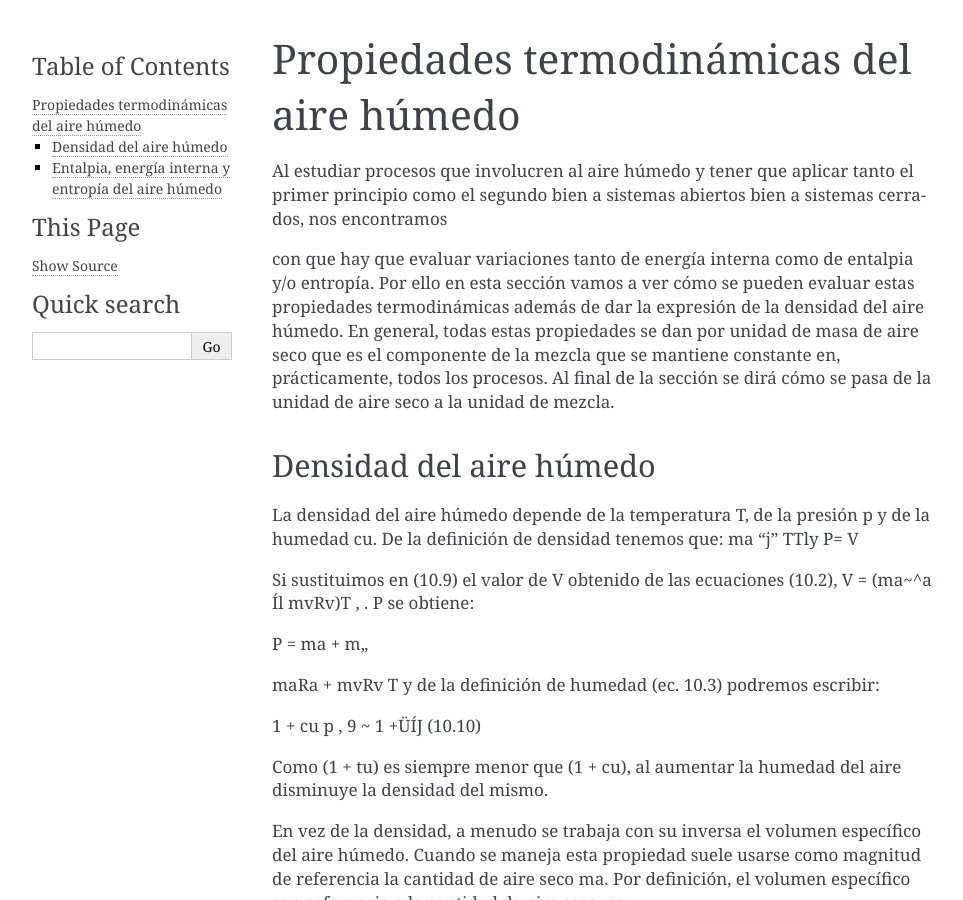
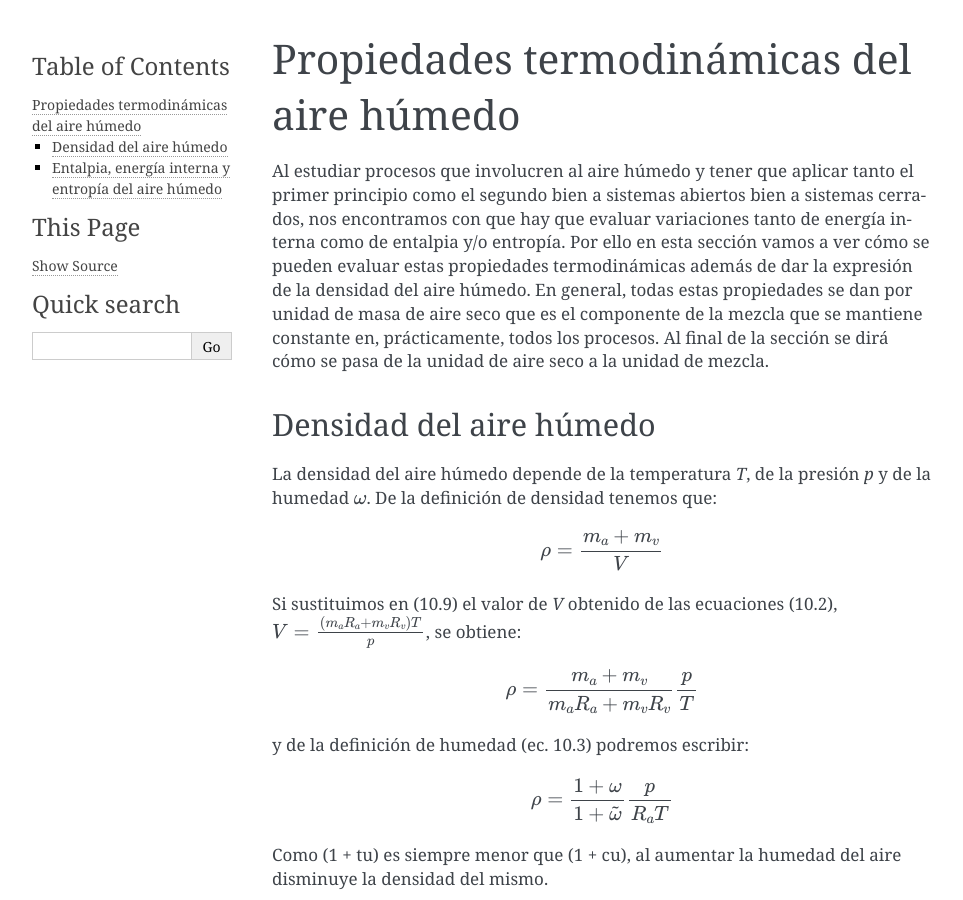
Before and after one commit to mantielero/termodinamica, a Sphinx documentation site: the page built from source/vapores_propiedades_termodinamicas.rst, in a window 1280 px wide and 900 px high. Shown: the whole window, without its empty margins (148-1111 px from the left). Built offline with Sphinx 7.4.7, drawn with Linux system fonts in a browser that asks for light colours; pages that are not in the unit, such as notebooks, are missing from menus.

Commit message:
Update vapores_propiedades_termodinamicas.rst

```diff
--- a/source/vapores_propiedades_termodinamicas.rst
+++ b/source/vapores_propiedades_termodinamicas.rst
@@ -1,31 +1,32 @@
 Propiedades termodinámicas del aire húmedo
 ==========================================
 
-Al estudiar procesos que involucren al aire húmedo y tener que aplicar tanto el primer principio como el segundo bien a sistemas abiertos bien a sistemas cerrados, nos encontramos
-
-
-
-con que hay que evaluar variaciones tanto de energía interna como de entalpia y/o entropía. Por ello en esta sección vamos a ver cómo se pueden evaluar estas propiedades termodinámicas además de dar la expresión de la densidad del aire húmedo. En general, todas estas propiedades se dan por unidad de masa de aire seco que es el componente de la mezcla que se mantiene constante en, prácticamente, todos los procesos. Al final de la sección se dirá cómo se pasa de la unidad de aire seco a la unidad de mezcla.
+Al estudiar procesos que involucren al aire húmedo y tener que aplicar tanto el primer principio como el segundo bien a sistemas abiertos bien a sistemas cerrados, nos encontramos con que hay que evaluar variaciones tanto de energía interna como de entalpia y/o entropía. Por ello en esta sección vamos a ver cómo se pueden evaluar estas propiedades termodinámicas además de dar la expresión de la densidad del aire húmedo. En general, todas estas propiedades se dan por unidad de masa de aire seco que es el componente de la mezcla que se mantiene constante en, prácticamente, todos los procesos. Al final de la sección se dirá cómo se pasa de la unidad de aire seco a la unidad de mezcla.
 
 
 Densidad del aire húmedo
 ------------------------
 
 
-La densidad del aire húmedo depende de la temperatura T, de la presión p y de la humedad cu. De la definición de densidad tenemos que:
-ma “j" TTly
-P= V
+La densidad del aire húmedo depende de la temperatura *T*, de la presión *p* y de la humedad :math:`\omega`. De la definición de densidad tenemos que:
 
-Si sustituimos en (10.9) el valor de V obtenido de las ecuaciones (10.2), V = (ma~^a Íl mvRv)T , .	P
-se obtiene:
+.. math::
 
-P =
-ma + m„
+   \rho = \frac{m_a+m_v}{V}
 
-maRa + mvRv T y de la definición de humedad (ec. 10.3) podremos escribir:
 
-1 + cu p	,
-9 ~ 1 +ÜÍJ	(10.10)
+Si sustituimos en (10.9) el valor de *V* obtenido de las ecuaciones (10.2), :math:`V = \frac{(m_a R_a + m_v R_v)T}{p}`, se obtiene:
+
+.. math::
+
+   \rho = \frac{m_a + m_v}{m_a R_a + m_v R_v} \frac{p}{T}
+
+
+y de la definición de humedad (ec. 10.3) podremos escribir:
+
+.. math::
+
+   \rho = \frac{1 + \omega}{1 + \tilde{\omega}} \frac{p}{R_a T}
 
 Como (1 + tu) es siempre menor que (1 + cu), al aumentar la humedad del aire disminuye la densidad del mismo.
 
```
